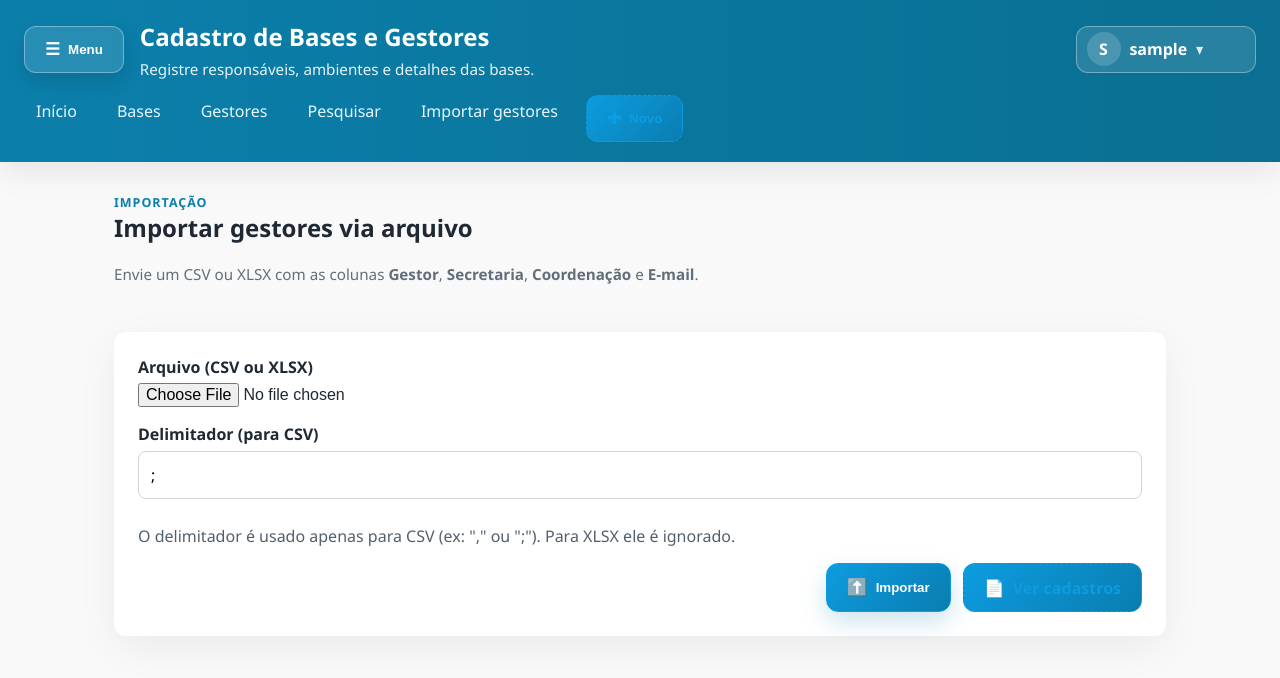
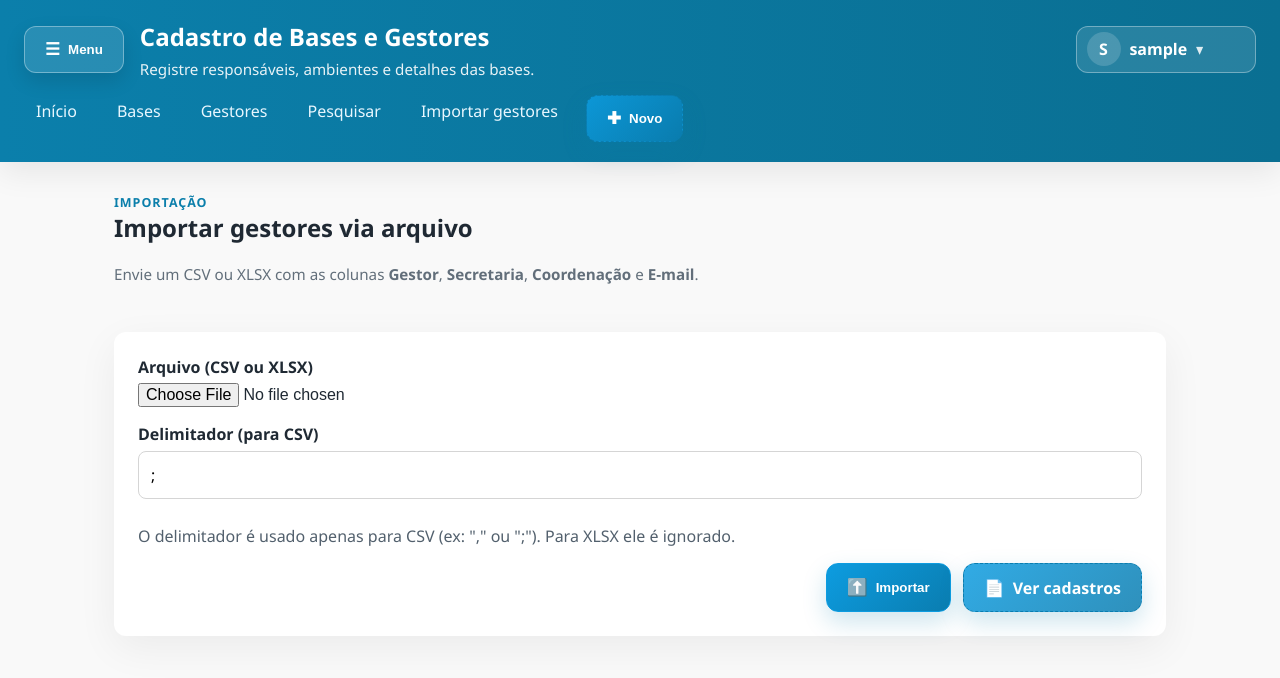
Before and after one commit to leandrojtv/Arquivos, a Flask app: page /importar in a window 1280 px wide. Shown: the top 678 px of the page. Run offline with Flask 3, Linux system fonts and the light colour scheme; the visitor is signed in with stand-in values (Sample User, id 1).

Commit message:
Make button text white across UI

```diff
--- a/static/style.css
+++ b/static/style.css
@@ -283,13 +283,14 @@ button:hover,
 .button.secondary {
   background: linear-gradient(135deg, #5e6d78, #4c5861);
   border-color: #5e6d78;
+  color: #fff;
 }
 
 .button.ghost {
-  background-color: rgba(255, 255, 255, 0.12);
-  color: var(--primary);
-  border: 1px dashed var(--primary);
-  box-shadow: none;
+  background: linear-gradient(135deg, rgba(13, 156, 224, 0.85), rgba(10, 125, 176, 0.85));
+  color: #fff;
+  border: 1px dashed #0a7db0;
+  box-shadow: 0 10px 25px rgba(11, 127, 171, 0.2);
 }
 
 .button.danger,
@@ -403,10 +404,10 @@ table td.compact {
 }
 
 .icon-button {
-  background: transparent;
-  border: 1px solid var(--border);
-  color: #1f2933;
-  box-shadow: none;
+  background: linear-gradient(135deg, var(--primary), #0a7db0);
+  border: 1px solid var(--primary);
+  color: #fff;
+  box-shadow: 0 8px 20px rgba(11, 127, 171, 0.25);
   border-radius: 50%;
   width: 36px;
   height: 36px;
```
